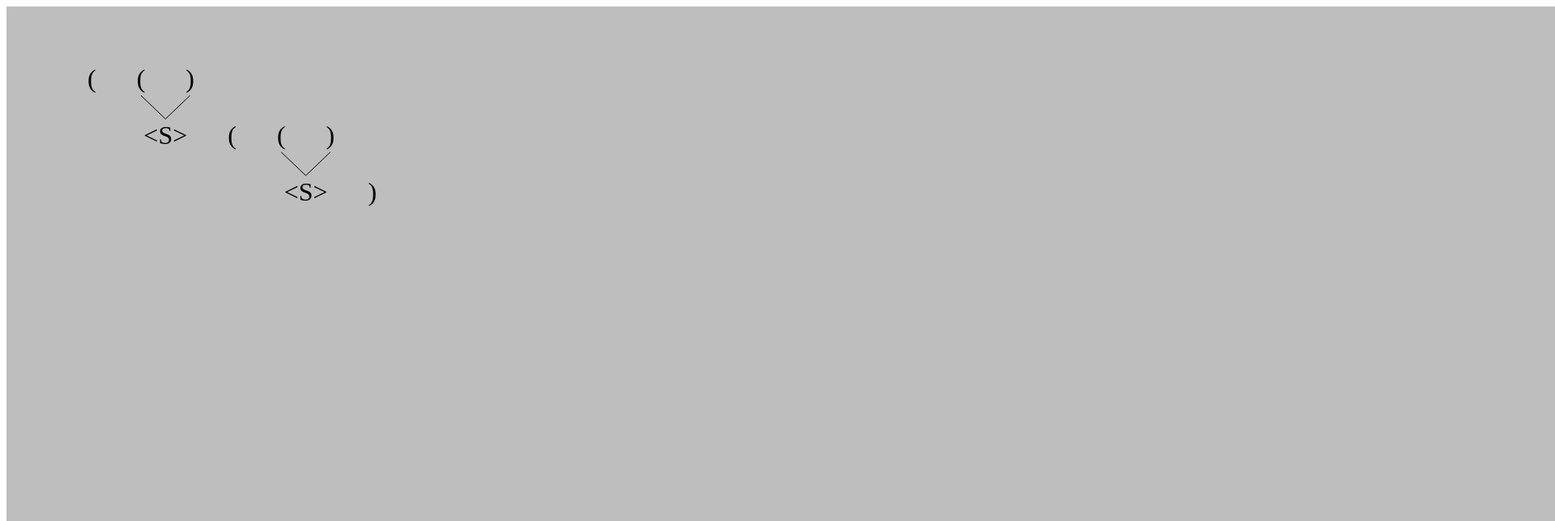
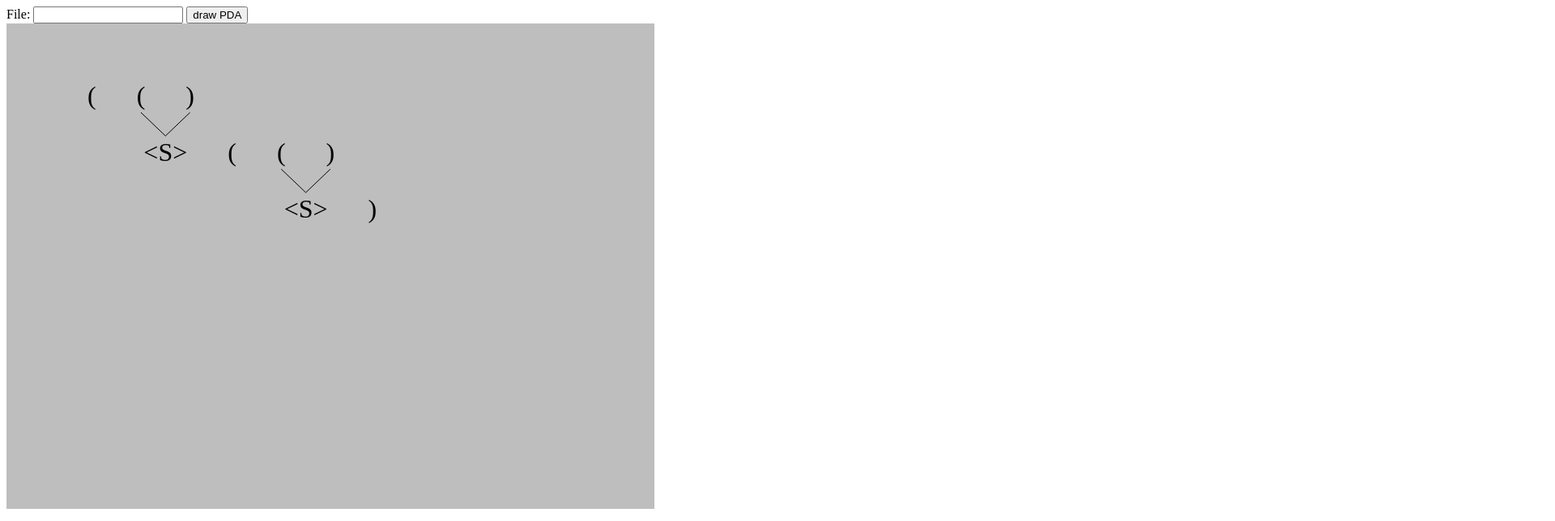
Before and after one commit to claw5ie/LR-matcher-visualizer, a plain HTML site: page index.html in a window 1280 px wide. Shown: the top 644 px of the page at 81% size, 1920 px wide, since content can reach past the window. Drawn offline with Linux system fonts and the light colour scheme.

Commit message:
Read automatons dynamically from browser

```diff
--- a/index.html
+++ b/index.html
@@ -1,5 +1,19 @@
 <!doctype html>
 
-<canvas class="hello_world">
-  <script src="script.js"></script>
-</canvas>
+<html>
+  <body>
+    <title> Automatons go brrr </title>
+
+    <form name="automaton_file_form">
+      File: <input type="text" name="text_box">
+      <input type="button" value="draw PDA" onClick="draw_pda_from_file(this.form)">
+    </form>
+
+    <div>
+      <canvas class="parse_tree">
+        <script src="script.js"></script>
+      </canvas>
+    </div>
+
+  </body>
+</html>
--- a/script.js
+++ b/script.js
@@ -1,4 +1,4 @@
-const canvas = document.querySelector('.hello_world');
+const canvas = document.querySelector('.parse_tree');
 const ctx = canvas.getContext('2d');
 
 class ParseTreeNode
@@ -107,11 +107,11 @@ class PDA
         {
             case 'shift':
             {
-                return pda.shift();
+                return this.shift();
             } break;
             case 'reduce':
             {
-                return pda.reduce(info.to);
+                return this.reduce(info.to);
             } break;
             case 'finish':
             {
@@ -167,31 +167,54 @@ function box_from_measure(pos, measure)
     return new Box(pos.x, pos.y, measure.width, height);
 }
 
-let pda = undefined;
+class DrawingContext
+{
+    constructor()
+    {
+        this.reset();
+    }
 
-let last_time = 0;
-let dt = 0;
+    reset()
+    {
+        this.pda = undefined;
+        this.last_time = 0;
+        this.dt = 0;
+        this.animation_objects = [];
+        this.finished_objects = [];
+    }
 
-let animation_objects = [];
-let finished_objects = [];
+    draw_pda_from_file(filepath)
+    {
+        fetch(filepath)
+            .then((file) => file.json())
+            .then((steps) => {
+                this.reset();
+                this.pda = new PDA(steps.string, steps.actions[Symbol.iterator]());
+                window.requestAnimationFrame(draw);
+            });
+    }
+};
 
-async function init()
+function draw_pda_from_file(form)
 {
-    canvas.width = 1920;
-    canvas.height = 1080;
+    dc.draw_pda_from_file('./automatons/' + form.text_box.value);
+}
+
+const dc = new DrawingContext();
+
+function init()
+{
+    canvas.width = 800;
+    canvas.height = 600;
     ctx.font = '32px Iosevka ss12';
 
-    let file = await fetch('./automatons/steps1.json');
-    let steps = await file.json();
-    pda = new PDA(steps.string, steps.actions[Symbol.iterator]());
-
-    window.requestAnimationFrame(draw);
+    dc.draw_pda_from_file('./automatons/steps1.json');
 }
 
 function clear_canvas(current_time)
 {
-    dt = current_time - last_time;
-    last_time = current_time;
+    dc.dt = current_time - dc.last_time;
+    dc.last_time = current_time;
 
     {
         let old_style = ctx.fillStyle;
@@ -209,16 +232,16 @@ function draw(current_time)
 {
     clear_canvas(current_time);
 
-    for (let obj of finished_objects)
+    for (let obj of dc.finished_objects)
         obj.draw();
 
-    if (animation_objects.length > 0)
+    if (dc.animation_objects.length > 0)
     {
         let all_done = true;
 
-        for (let obj of animation_objects)
+        for (let obj of dc.animation_objects)
         {
-            obj.completion += dt / obj.time;
+            obj.completion += dc.dt / obj.time;
             obj.completion = Math.min(obj.completion, 1);
             obj.draw();
             all_done = (obj.completion >= 1) && all_done;
@@ -226,13 +249,13 @@ function draw(current_time)
 
         if (all_done)
         {
-            finished_objects.push.apply(finished_objects, animation_objects);
-            animation_objects = [];
+            dc.finished_objects.push.apply(dc.finished_objects, dc.animation_objects);
+            dc.animation_objects = [];
         }
     }
     else
     {
-        animation_objects = pda.step();
+        dc.animation_objects = dc.pda.step();
     }
 
     window.requestAnimationFrame(draw);
```
